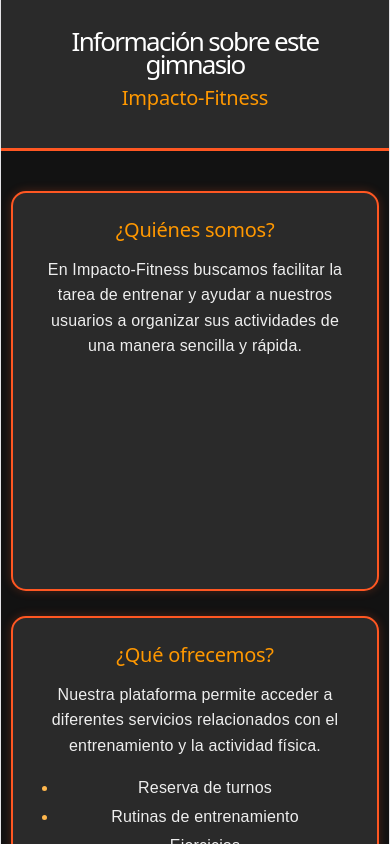
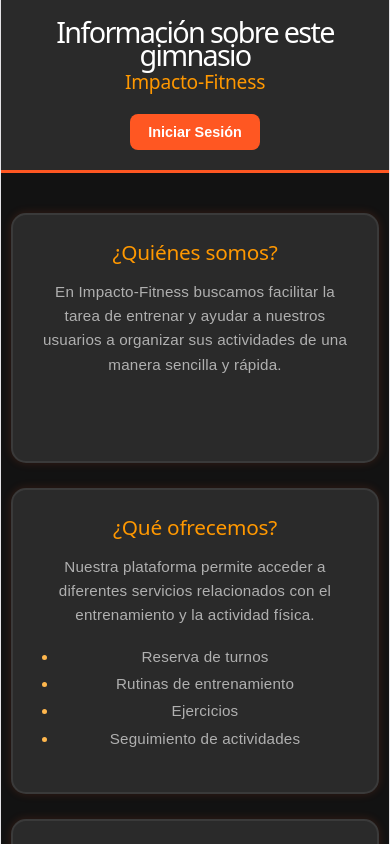
Before and after one commit to mateobaudracco22/ImpactoFitness, a React (Vite) app: page /informacion in a window 390 px wide. Shown: the top 844 px of the page. Built offline with nearby package versions, Linux system fonts and the light colour scheme.

Commit message:
informacion.jsx actualizado

```diff
--- a/src/estilos/informacion.css
+++ b/src/estilos/informacion.css
@@ -5,27 +5,78 @@
 .info {
     font-family: Arial, sans-serif;
     background-color: #121212;
-    color: white;
+    color: #ffffff;
     margin: 0;
     padding: 0;
     min-height: 100vh;
 }
 
-.info header {
-    background-color: #2A2A2A;
-    text-align: center;
-    padding: 30px;
-    border-bottom: 3px solid #FF5722;
+.info header.info-header {
+    background-color: #2a2a2a;
+    display: flex;
+    justify-content: space-between;
+    align-items: center;
+    padding: 25px 40px;
+    border-bottom: 3px solid #ff5722;
+    gap: 20px;
 }
 
-.info header h1 {
+.header-titulos h1 {
     margin: 0;
-    color: white;
+    font-size: 1.8rem;
+    color: #ffffff;
 }
 
-.info header h2 {
-    margin-top: 10px;
-    color: #FF9800;
+.header-titulos h2 {
+    margin: 5px 0 0 0;
+    font-size: 1.2rem;
+    color: #ff9800;
+}
+
+/* Estilos para los botones del header */
+.header-acciones {
+    display: flex;
+    gap: 12px;
+    align-items: center;
+    flex-shrink: 0;
+}
+
+.btn-accion {
+    padding: 10px 18px;
+    cursor: pointer;
+    border: none;
+    border-radius: 8px;
+    font-weight: bold;
+    font-size: 0.9rem;
+    transition: 0.3s ease;
+}
+
+.btn-menu {
+    background-color: #ff9800;
+    color: #121212;
+}
+
+.btn-menu:hover {
+    background-color: #ffb74d;
+}
+
+.btn-salir {
+    background-color: #ff5722;
+    color: #ffffff;
+}
+
+.btn-salir:hover {
+    background-color: #ff9800;
+}
+
+.btn-login {
+    background-color: #ff5722;
+    color: #ffffff;
+}
+
+.btn-login:hover {
+    background-color: #ffb74d;
+    color: #121212;
 }
 
 .info .contenedor {
@@ -41,63 +92,103 @@
 .info .caja {
     width: 300px;
     height: 400px;
-    background-color: #2A2A2A;
+    background-color: #2a2a2a;
     padding: 25px;
-    border: 2px solid #FF5722;
+    border: 2px solid #3a3a3a;
     border-radius: 15px;
-    box-shadow: 0 0 10px rgba(255, 87, 34, 0.25);
+    box-shadow: 0 0 10px rgba(255, 87, 34, 0.15);
     transition: 0.3s;
+    overflow-y: auto;
 }
 
 .info .caja:hover {
     transform: translateY(-8px);
-    border-color: #FFB74D;
-    box-shadow: 0 0 20px rgba(255, 152, 0, 0.5);
+    border-color: #ffb74d;
+    box-shadow: 0 0 20px rgba(255, 152, 0, 0.3);
 }
 
 .info .caja h2 {
-    color: #FF9800;
+    color: #ff9800;
     margin-top: 0;
     margin-bottom: 15px;
+    font-size: 1.3rem;
 }
 
 .info .caja p {
-    color: #eeeeee;
+    color: #b0b0b0;
     line-height: 1.6;
+    font-size: 0.95rem;
 }
 
 .info .caja ul {
     padding-left: 20px;
-    color: #eeeeee;
+    color: #b0b0b0;
     line-height: 1.8;
+    font-size: 0.95rem;
 }
 
 .info .caja li::marker {
-    color: #FFB74D;
+    color: #ffb74d;
 }
 
 .info footer {
-    background-color: #2A2A2A;
-    color: #eeeeee;
+    background-color: #2a2a2a;
+    color: #b0b0b0;
     text-align: center;
     padding: 20px;
-    border-top: 2px solid #FF5722;
+    border-top: 2px solid #ff5722;
 }
 
 .info footer p {
     margin: 0;
 }
 
-@media (max-width: 700px) {
+@media (max-width: 768px) {
+    .info header.info-header {
+        flex-direction: column;
+        text-align: center;
+        padding: 20px;
+    }
+
+    .header-acciones {
+        width: 100%;
+        justify-content: center;
+    }
+
     .info .contenedor {
         width: 95%;
     }
 
     .info .caja {
         width: 100%;
-    }
-
-    .info header h1 {
-        font-size: 26px;
+        height: auto;
+        min-height: 250px;
     }
 }
+
+/* Personalización de la barra de desplazamiento para Chrome, Edge y Safari */
+.info .caja::-webkit-scrollbar {
+    width: 6px; /* Más fina */
+}
+
+.info .caja::-webkit-scrollbar-track {
+    background: #1e1e1e; /* Fondo oscuro acorde al diseño */
+    border-radius: 10px;
+}
+
+.info .caja::-webkit-scrollbar-thumb {
+    background: #ff9800; /* Tono medio naranja */
+    border-radius: 10px;
+    box-shadow: 0 0 8px rgba(255, 152, 0, 0.8); /* Efecto de brillo */
+}
+
+.info .caja::-webkit-scrollbar-thumb:hover {
+    background: #ffb74d; /* Brillo más intenso al pasar el cursor */
+    box-shadow: 0 0 12px rgba(255, 183, 77, 1);
+}
+
+/* Para Firefox */
+.info .caja {
+    scrollbar-width: thin;
+    scrollbar-color: #ff9800 #1e1e1e;
+}
--- a/src/paginas/informacion.jsx
+++ b/src/paginas/informacion.jsx
@@ -1,17 +1,58 @@
-import React from "react";
+import React, { useState, useEffect } from "react";
+import { useNavigate } from "react-router-dom";
 import "../estilos/informacion.css";
 
 function Info() {
+    const [usuario, setUsuario] = useState(null);
+    const navigate = useNavigate();
+
+    useEffect(() => {
+        const usuarioGuardado = localStorage.getItem("usuario");
+        if (usuarioGuardado) {
+            setUsuario(JSON.parse(usuarioGuardado));
+        }
+    }, []);
+
+    const handleCerrarSesion = () => {
+        localStorage.removeItem("usuario");
+        setUsuario(null);
+        navigate("/");
+    };
+
+    const volverAlMenu = () => {
+        if (usuario?.rol === "instructor") {
+            navigate("/instructor");
+        } else {
+            navigate("/usuarios");
+        }
+    };
+
     return (
         <div className="info">
-
-            <header>
-                <h1>Información sobre este gimnasio</h1>
-                <h2>Impacto-Fitness</h2>
+            <header className="info-header">
+                <div className="header-titulos">
+                    <h1>Información sobre este gimnasio</h1>
+                    <h2>Impacto-Fitness</h2>
+                </div>
+                <div className="header-acciones">
+                    {usuario ? (
+                        <>
+                            <button className="btn-accion btn-menu" onClick={volverAlMenu}>
+                                Volver al Menú
+                            </button>
+                            <button className="btn-accion btn-salir" onClick={handleCerrarSesion}>
+                                Cerrar Sesión
+                            </button>
+                        </>
+                    ) : (
+                        <button className="btn-accion btn-login" onClick={() => navigate("/login")}>
+                            Iniciar Sesión
+                        </button>
+                    )}
+                </div>
             </header>
 
             <main className="contenedor">
-
                 <div className="caja">
                     <h2>¿Quiénes somos?</h2>
                     <p>
@@ -27,7 +68,6 @@ function Info() {
                         Nuestra plataforma permite acceder a diferentes servicios
                         relacionados con el entrenamiento y la actividad física.
                     </p>
-
                     <ul>
                         <li>Reserva de turnos</li>
                         <li>Rutinas de entrenamiento</li>
@@ -71,13 +111,11 @@ function Info() {
                         de nuestros medios de contacto.
                     </p>
                 </div>
-
             </main>
 
             <footer>
                 <p>2026 Impacto-Fitness</p>
             </footer>
-
         </div>
     );
 }
```
